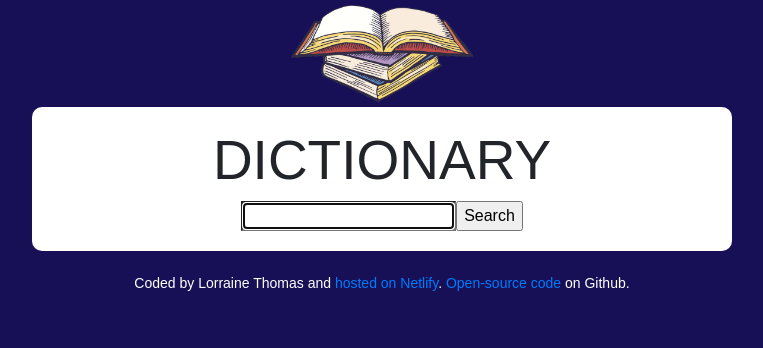
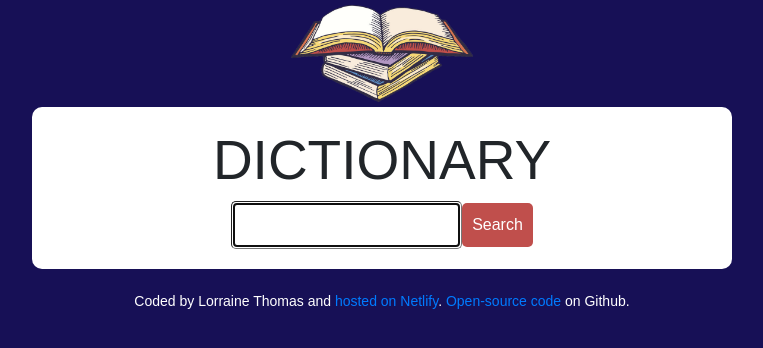
Before and after one commit to lorraineathomas/Dictionary-Project, a React (Create React App) app: page / in a window 1280 px wide. Shown: the top 348 px of the page, without its empty margins (258-1021 px from the left). Built offline with nearby package versions, Linux system fonts and the light colour scheme; a web font is replaced by a local one.

Commit message:
styled search button and added synonyms component

```diff
--- a/src/Dictionary.css
+++ b/src/Dictionary.css
@@ -19,6 +19,17 @@ h1 {
   font-size: 55px;
 }
 
+input {
+  padding: 10px;
+  border-radius: 5px;
+}
+
+.button {
+  background-color: #c04f4c;
+  color: white;
+  border: none;
+}
+
 .app-footer {
   color: white;
   margin-top: 20px;
--- a/src/Dictionary.js
+++ b/src/Dictionary.js
@@ -28,7 +28,7 @@ export default function Dictionary() {
       <h1 className="text-center">DICTIONARY</h1>
       <form onSubmit={search} className="text-center">
         <input type="search" autoFocus={true} onChange={handleKeywordChange} />
-        <input type="submit" value="Search" />
+        <input type="submit" className="button" value="Search" />
       </form>
       <Results results={results} />
     </div>
--- a/src/Meaning.js
+++ b/src/Meaning.js
@@ -1,4 +1,5 @@
 import React from "react";
+import Synonyms from "./Synonyms";
 
 export default function Meaning(props) {
   console.log(props.meaning);
@@ -9,9 +10,14 @@ export default function Meaning(props) {
         return (
           <div key={index}>
             <p>
+              <strong>Definition:</strong>
               {definition.definition}
               <br />
+              <strong>Example:</strong>
               <em>{definition.example}</em>
+              <br />
+              <strong>Synonyms:</strong>
+              <Synonyms synonyms={definition.synonyms} />
             </p>
           </div>
         );
--- /dev/null
+++ b/src/Synonyms.js
@@ -0,0 +1,15 @@
+import React from "react";
+
+export default function Synonyms(props) {
+  if (props.synonyms) {
+    return (
+      <ul className="Synonyms">
+        {props.synonyms.map(function (synonym, index) {
+          return <li key={index}>{synonym}</li>;
+        })}
+      </ul>
+    );
+  } else {
+    return null;
+  }
+}
```
